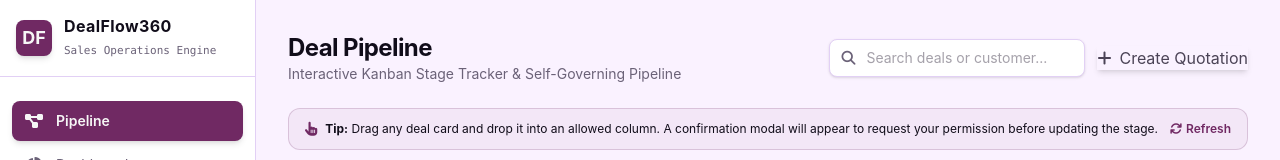
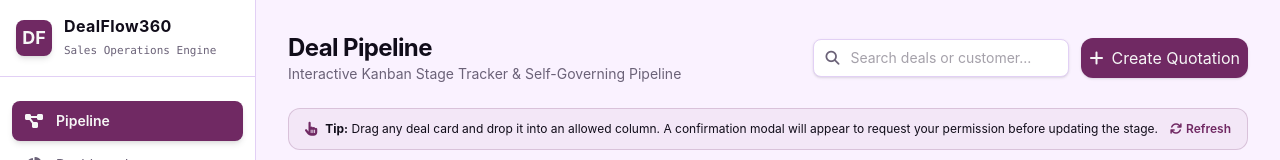
Before and after one commit to R-Dhrumil/DealFlow360_By_CyberCreatures, a React (Vite) app in the folder client/: page /app/pipeline in a window 1280 px wide. Shown: the top 160 px of the page. Built offline with nearby package versions, Linux system fonts and the light colour scheme; no server answers; sample sign-in values are in the browser's storage.

Commit message:
fix: pipline reate quotation

```diff
--- a/client/src/pages/Pipeline.jsx
+++ b/client/src/pages/Pipeline.jsx
@@ -185,7 +185,7 @@ export default function Pipeline() {
             />
           </div>
 
-          <Link to="/app/quote" className="btn-primary flex items-center shadow-md">
+          <Link to="/app/quote" className="btn-primary flex items-center shadow-md bg-primary text-on-primary shadow-sm p-2 rounded-xl">
             <i className="fa-solid fa-plus mr-2"></i> Create Quotation
           </Link>
         </div>
```
